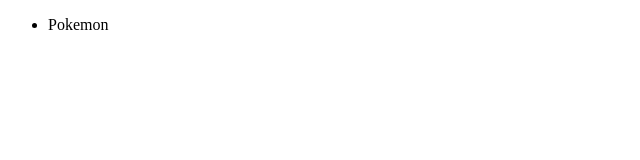
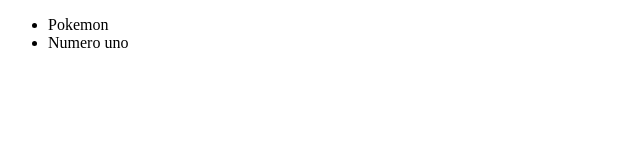
Before and after one commit to YonkyOhm/hello-world, a plain HTML site: page proyecto/contacto.html in a window 1280 px wide. Shown: the full height of the page, 0-640 px from the left. Drawn offline with Linux system fonts and the light colour scheme.

Commit message:
se agrego un contenido a la lista

```diff
--- a/proyecto/contacto.html
+++ b/proyecto/contacto.html
@@ -10,6 +10,7 @@
     <div>
         <ul>
             <li>Pokemon</li>
+            <li>Numero uno</li>
         </ul>
     </div>
 </body>
```
